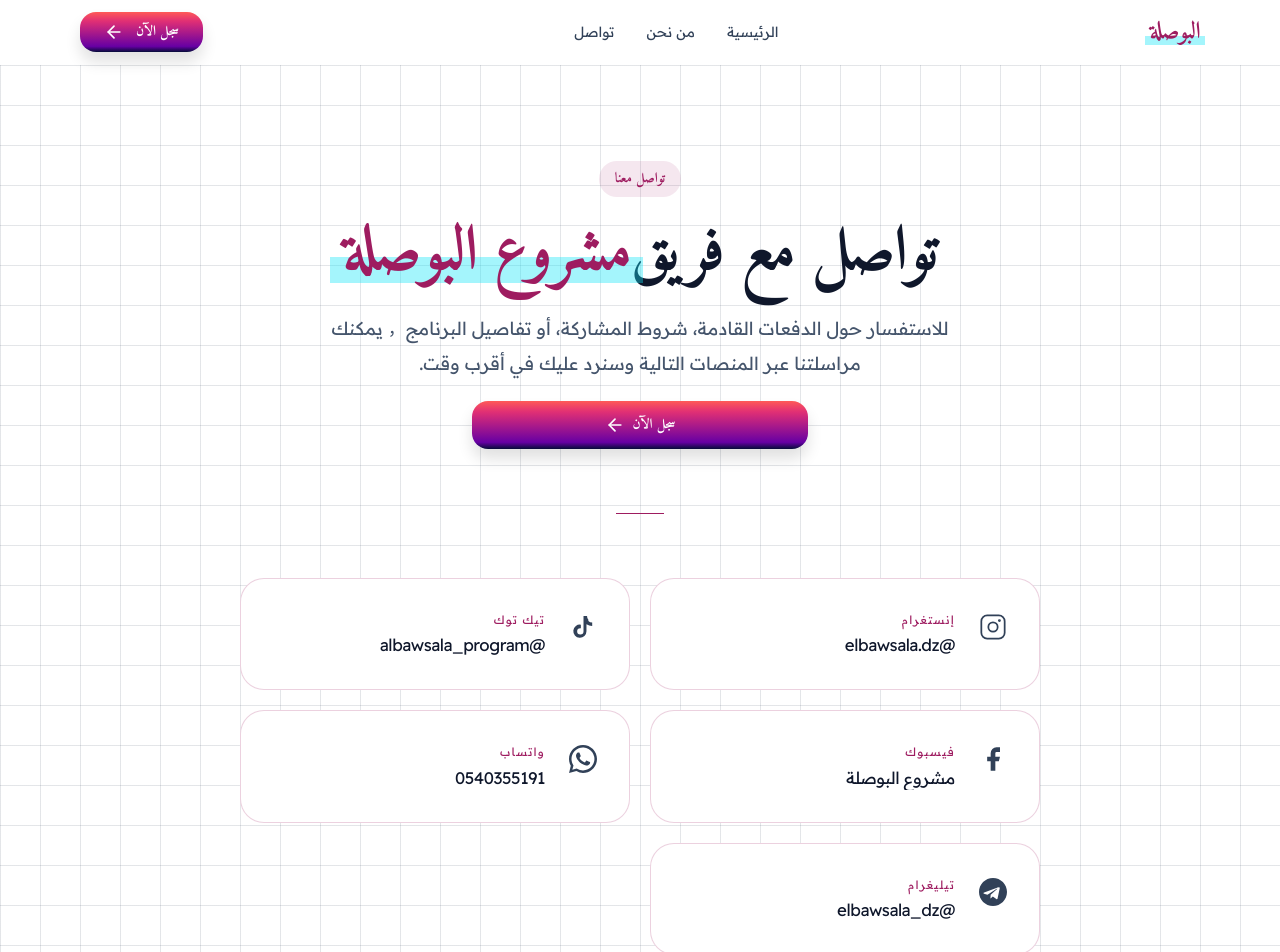
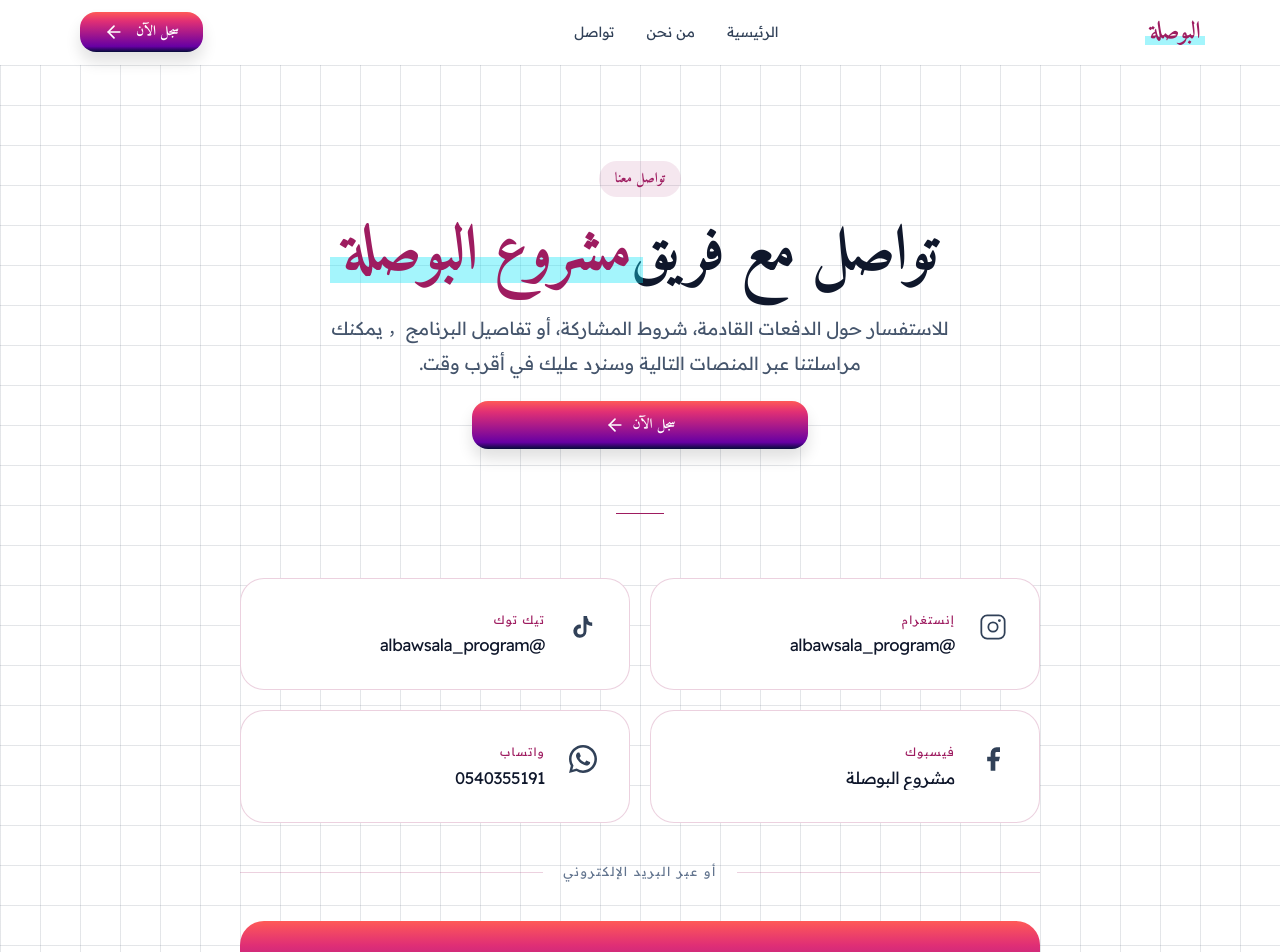
Before and after one commit to Noufel-sf/ILyas-website-, a Next.js app: page /contact in a window 1280 px wide. Shown: the top 952 px of the page. Built offline with nearby package versions, Linux system fonts and the light colour scheme.

Commit message:
production website

```diff
--- a/app/about/page.tsx
+++ b/app/about/page.tsx
@@ -49,11 +49,11 @@ export default function AboutPage() {
         </div>
       </section>
       <OurTeam />
+      <Owner />
       <OurGoal />
       <WhyChooseUs />
       <OurVision />
       <Plan />
-      <Owner />
 
 
       {/* ── Program Pillars ── */}
@@ -119,6 +119,15 @@ export default function AboutPage() {
                 title: "الاستدامة",
                 desc: "بناء تأثير طويل الأمد يستمر ويتطور عبر الأجيال.",
               },
+              {
+                title: "الحياد",
+                desc: "الالتزام بالعدالة والمساواة في جميع أعمالنا.",
+              },
+              {
+                title: "العمل الجماعي",
+                desc: "التعاون والتنسيق بين أعضاء الفريق لتحقيق الأهداف المشتركة.",
+              },
+
             ].map((value, idx) => (
               <article
                 key={idx}
--- a/app/components/CtaSection.tsx
+++ b/app/components/CtaSection.tsx
@@ -1,5 +1,4 @@
 import React from "react";
-import Link from "next/link";
 import { ArrowLeft } from "lucide-react";
 
 function CtaSection() {
@@ -7,13 +6,13 @@ function CtaSection() {
     <section className="px-4 py-20 sm:px-8 lg:px-12">
       <div className="mx-auto max-w-4xl rounded-3xl bg-linear-to-r from-primary to-third px-8 py-16 text-center shadow-xl sm:px-12">
         <h2 className="heading mb-4 text-3xl font-bold text-white sm:text-4xl">
-          هل أنت مستعد للانطلاق؟
+          هل تريد أن تكون جزءًا من فريقنا؟
         </h2>
         <p className="mb-8 text-lg leading-8 text-white/90">
-           انضم و تطوع مع فريقنا ، لتكون جزءا
-          من إرثنا الحضاري الخالد
+          انضم و تطوع مع فريقنا ، لتكون جزءا من إرثنا الحضاري الخالد
         </p>
         <a
+          target="_blank"
           href="https://docs.google.com/forms/d/e/1FAIpQLSdHvr5R3_eS0nwktsFXqSuOYsEY9dgGL9o81FpBuD_gdY6BSQ/viewform?usp=dialog"
           className="bg-white hover:bg-gray-100 group heading inline-flex items-center gap-2 rounded-xl px-8 py-3.5 text-lg font-bold shadow-lg transition-all hover:scale-105"
         >
--- a/app/components/OurVision.tsx
+++ b/app/components/OurVision.tsx
@@ -60,9 +60,7 @@ export default function OurVision() {
 
             <article className="group relative overflow-hidden rounded-2xl border border-primary/15 bg-primary/[0.04] p-5 transition-all duration-200 hover:border-primary/35">
               <div className="absolute left-0 top-0 h-full w-1 bg-primary rounded-r-full" />
-              <span className="mb-3 block text-xs font-bold uppercase tracking-widest text-primary/60">
-                02
-              </span>
+
               <h3 className="heading text-lg font-extrabold text-slate-900">
                 رؤية واضحة
               </h3>
--- a/app/components/ui/Footer.tsx
+++ b/app/components/ui/Footer.tsx
@@ -70,15 +70,15 @@ export default function Footer() {
                   </svg>
                 ),
               },
-              {
-                href: "https://t.me/elbawsala_dz",
-                label: "Telegram",
-                icon: (
-                  <svg viewBox="0 0 24 24" fill="currentColor" className="w-4 h-4 text-white">
-                    <path d="M12 0C5.373 0 0 5.373 0 12s5.373 12 12 12 12-5.373 12-12S18.627 0 12 0zm5.894 8.221l-1.97 9.28c-.145.658-.537.818-1.084.508l-3-2.21-1.447 1.394c-.16.16-.295.295-.605.295l.213-3.053 5.56-5.023c.242-.213-.054-.333-.373-.12L7.26 14.4l-2.96-.924c-.643-.204-.657-.643.136-.953l11.57-4.461c.537-.194 1.006.131.888.16z" />
-                  </svg>
-                ),
-              },
+              // {
+              //   href: "https://t.me/elbawsala_dz",
+              //   label: "Telegram",
+              //   icon: (
+              //     <svg viewBox="0 0 24 24" fill="currentColor" className="w-4 h-4 text-white">
+              //       <path d="M12 0C5.373 0 0 5.373 0 12s5.373 12 12 12 12-5.373 12-12S18.627 0 12 0zm5.894 8.221l-1.97 9.28c-.145.658-.537.818-1.084.508l-3-2.21-1.447 1.394c-.16.16-.295.295-.605.295l.213-3.053 5.56-5.023c.242-.213-.054-.333-.373-.12L7.26 14.4l-2.96-.924c-.643-.204-.657-.643.136-.953l11.57-4.461c.537-.194 1.006.131.888.16z" />
+              //     </svg>
+              //   ),
+              // },
             ].map(({ icon, href, label }) => (
               <Link
                 key={label}
--- a/app/contact/page.tsx
+++ b/app/contact/page.tsx
@@ -7,7 +7,7 @@ const socials = [
   {
     id: "instagram",
     label: "إنستغرام",
-    handle: "@elbawsala.dz",
+    handle: "@albawsala_program",
     href: "https://www.instagram.com/albawsala_program",
     description: "تابع آخر الإعلانات والأنشطة التكوينية",
     color: "hover:border-[#E1306C] hover:text-[#E1306C]",
@@ -59,19 +59,19 @@ const socials = [
       </svg>
     ),
   },
-  {
-    id: "telegram",
-    label: "تيليغرام",
-    handle: "@elbawsala_dz",
-    href: "https://t.me/elbawsala_dz",
-    description: "انضم للقناة الرسمية وتابع مواعيد التكوين",
-    color: "hover:border-[#229ED9] hover:text-[#229ED9]",
-    icon: (
-      <svg viewBox="0 0 24 24" fill="currentColor" className="w-7 h-7">
-        <path d="M12 0C5.373 0 0 5.373 0 12s5.373 12 12 12 12-5.373 12-12S18.627 0 12 0zm5.894 8.221l-1.97 9.28c-.145.658-.537.818-1.084.508l-3-2.21-1.447 1.394c-.16.16-.295.295-.605.295l.213-3.053 5.56-5.023c.242-.213-.054-.333-.373-.12L7.26 14.4l-2.96-.924c-.643-.204-.657-.643.136-.953l11.57-4.461c.537-.194 1.006.131.888.16z" />
-      </svg>
-    ),
-  },
+  // {
+  //   id: "telegram",
+  //   label: "تيليغرام",
+  //   handle: "@elbawsala_dz",
+  //   href: "https://t.me/elbawsala_dz",
+  //   description: "انضم للقناة الرسمية وتابع مواعيد التكوين",
+  //   color: "hover:border-[#229ED9] hover:text-[#229ED9]",
+  //   icon: (
+  //     <svg viewBox="0 0 24 24" fill="currentColor" className="w-7 h-7">
+  //       <path d="M12 0C5.373 0 0 5.373 0 12s5.373 12 12 12 12-5.373 12-12S18.627 0 12 0zm5.894 8.221l-1.97 9.28c-.145.658-.537.818-1.084.508l-3-2.21-1.447 1.394c-.16.16-.295.295-.605.295l.213-3.053 5.56-5.023c.242-.213-.054-.333-.373-.12L7.26 14.4l-2.96-.924c-.643-.204-.657-.643.136-.953l11.57-4.461c.537-.194 1.006.131.888.16z" />
+  //     </svg>
+  //   ),
+  // },
 ];
 
 export default function ContactPage() {
```
